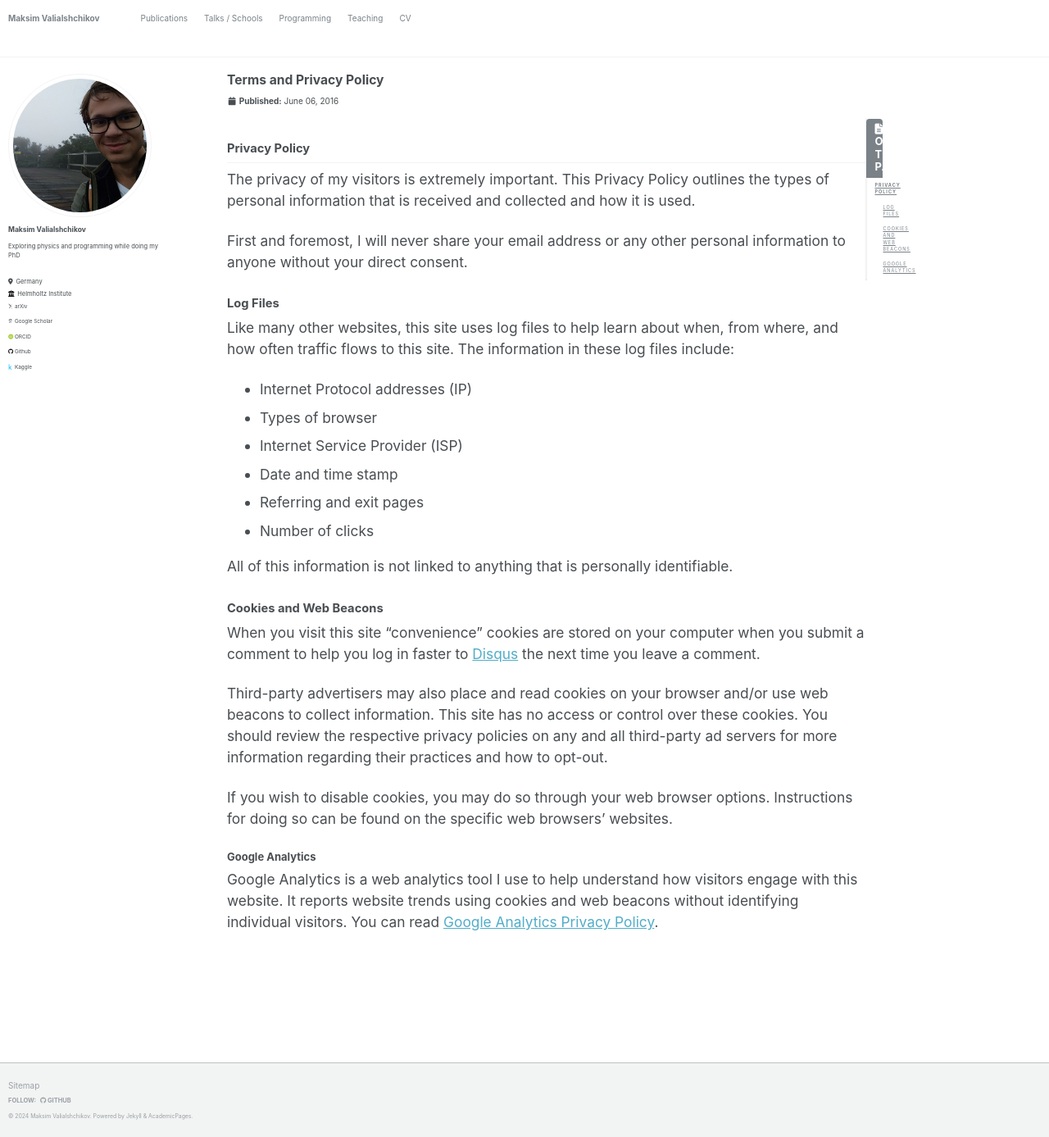
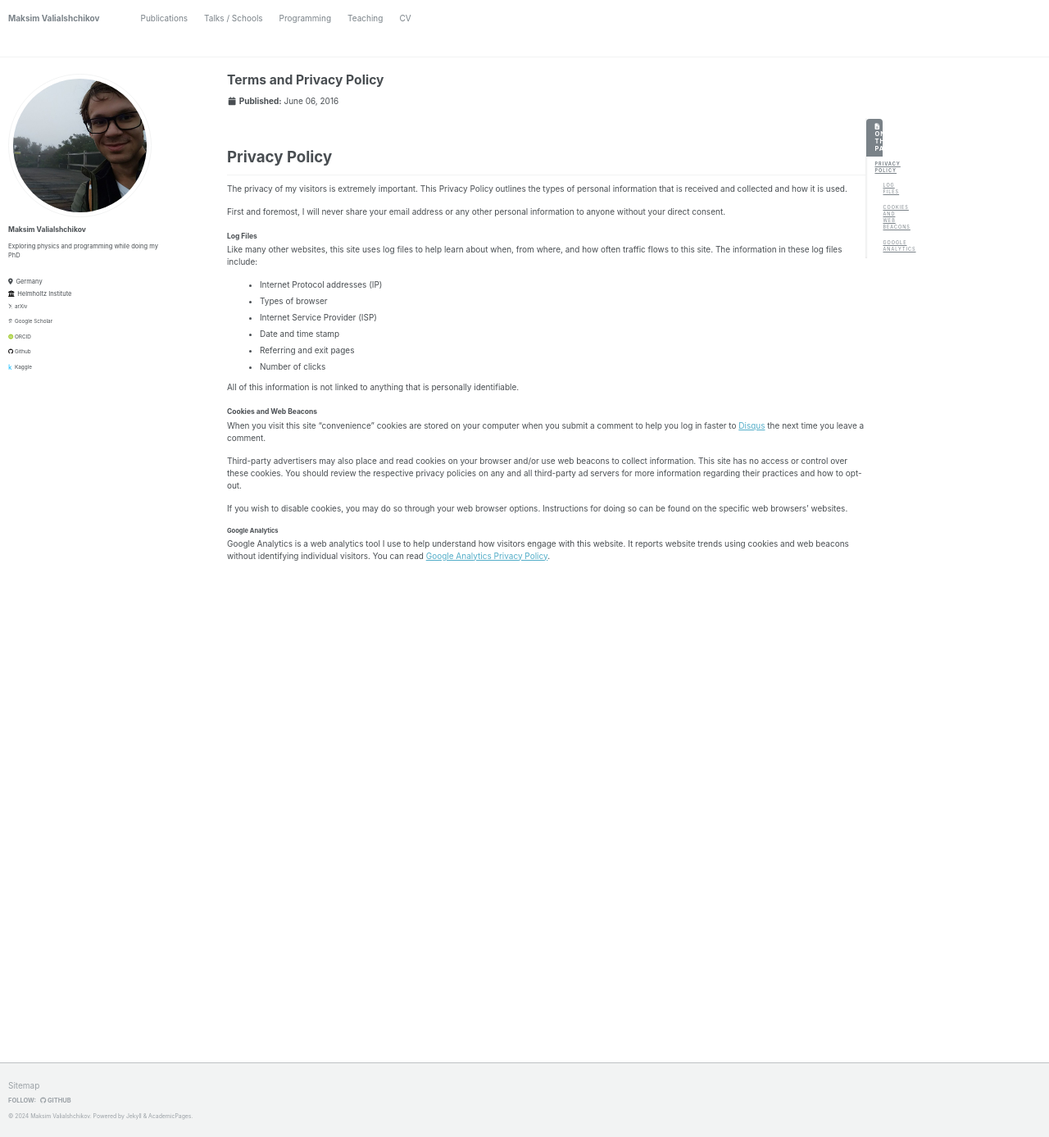
Before and after one commit to maxbalrog/maxbalrog.github.io, a Jekyll site: the page built from _pages/terms.md, in a window 1280 px wide and 1387 px high. Shown: the whole window at 82% size. Built offline with Jekyll 4.4.1, drawn with Linux system fonts in a browser that asks for light colours; some web fonts are replaced.

Commit message:
Test change

```diff
--- a/_includes/archive-single-publication.html
+++ b/_includes/archive-single-publication.html
@@ -28,13 +28,13 @@
                  alt="">
         </div>
         {% endif %} -->
-        <h4 class="archive__item-title" itemprop="headline">
+        <h2 class="archive__item-title" itemprop="headline">
             {% if post.doi %}
             <b>{{title}}</b> <a href="{{post.doi}}" rel="permalink"><i class="fa fa-link" aria-hidden="true" title="permalink"></i><span class="sr-only">Permalink</span></a>
             {% else %}
             <b>{{title}}</b>
             {% endif %}
-        </h4>
+        </h2>
         {% if post.read_time %}
         <p class="page__meta"><i class="fa fa-clock-o" aria-hidden="true"></i> {% include read-time.html %}</p>
         {% endif %}
--- a/_sass/_page.scss
+++ b/_sass/_page.scss
@@ -49,12 +49,12 @@
 }
 
 .page__content {
-  font-size: 13pt;
+  // font-size: 13pt;
 
   h2 {
     padding-bottom: 0.5em;
     border-bottom: 1px solid $border-color;
-    font-size: $type-size-5;
+    font-size: 14pt;
   }
 
   p, li, dl {
```
